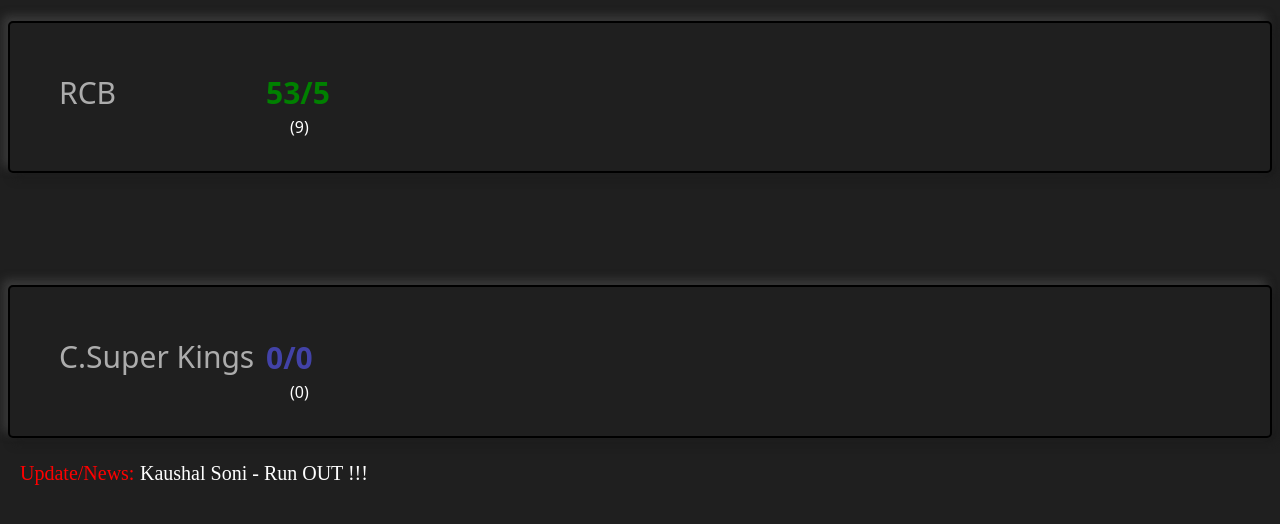
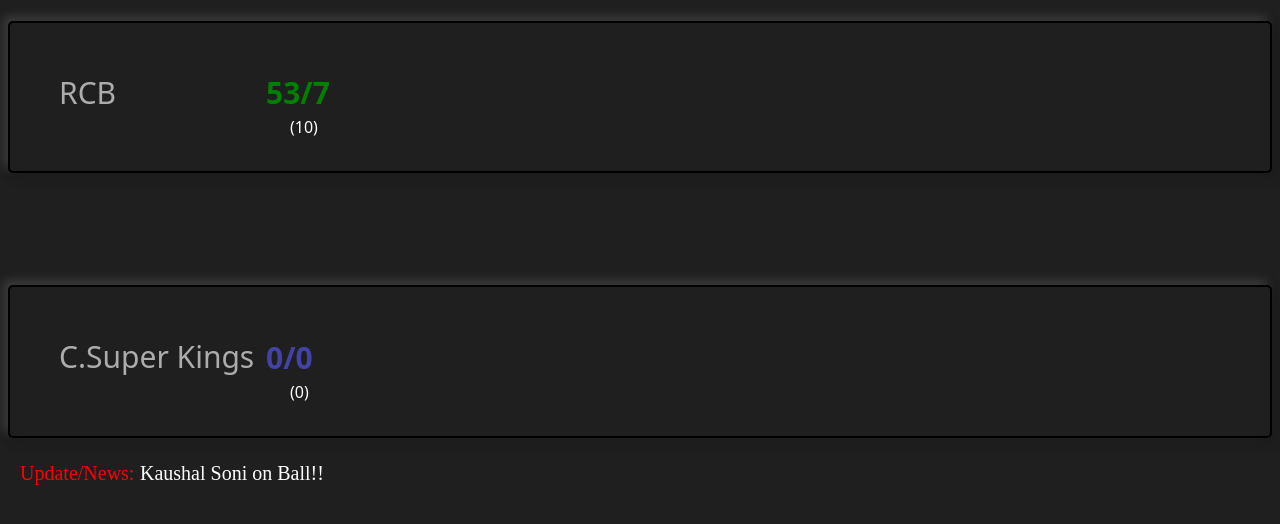
Before and after one commit to Dutt0408/my-project, a React (Create React App) app: page /Live in a window 1280 px wide. Shown: the part 222-746 px from the top of the page. Built offline with nearby package versions, Linux system fonts and the light colour scheme; a web font is replaced by a local one.

Commit message:
Commit 35.6

```diff
--- a/src/live.js
+++ b/src/live.js
@@ -16,8 +16,8 @@ function live() {
 
 <div className="teamname">RCB</div>
 <div className="scorer">
-<div className="scorelive">53/5</div>
-<div className="Over">(9)</div>
+<div className="scorelive">53/7</div>
+<div className="Over">(10)</div>
 </div>
 </div>
 
@@ -33,7 +33,7 @@ function live() {
 
 
 <div className="overnews"> Update/News: </div>
-<div className="overnewss">  Kaushal Soni -  Run OUT !!! </div>
+<div className="overnewss">  Kaushal Soni on Ball!! </div>
 {/* <div className="overnewsss"> Nehanshu OUT!!!</div>  */}
 </div>
 
```
